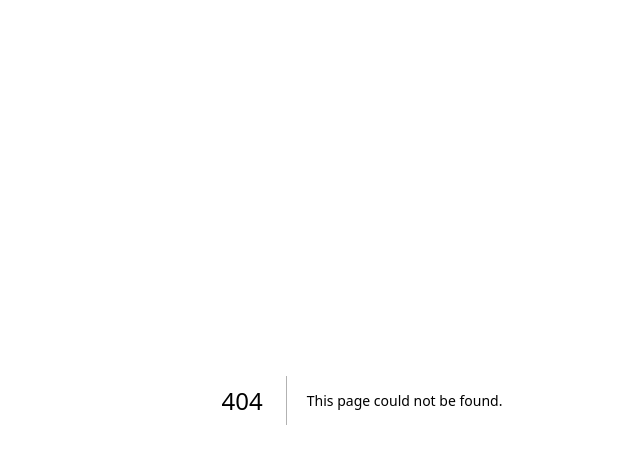
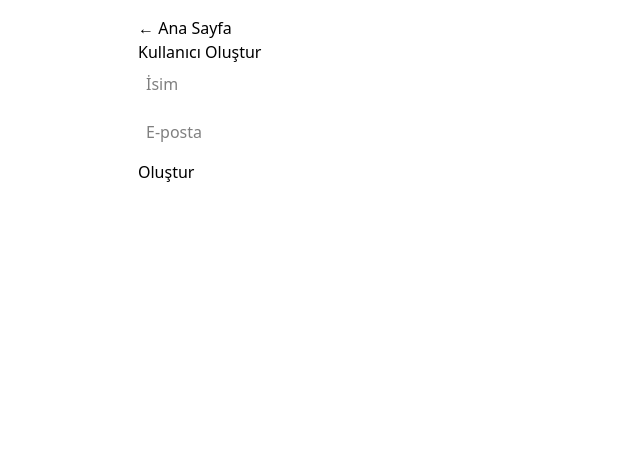
Before and after one commit to ongonmanga-beep/proje, a Next.js app: page /users in a window 1280 px wide. Before the commit this address had no page. Shown: the top 464 px of the page, without its empty margins (278-918 px from the left). Built offline with nearby package versions, Linux system fonts and the light colour scheme.

Commit message:
Kullanıcı sistemi + kullanıcı dashboard
- src/app/api/users/route.ts: kullanıcı CRUD
- src/app/users/page.tsx: kullanıcı oluşturma sayfası
- Ana sayfa: kullanıcı seçimi → portföy dashboard
- Her kullanıcı kendi portföylerini görür

```diff
--- /dev/null
+++ b/src/app/api/users/route.ts
@@ -0,0 +1,20 @@
+import { NextResponse } from "next/server";
+import { db } from "@/db";
+import { users } from "@/db/schema";
+
+export async function GET() {
+  const all = await db.query.users.findMany({
+    with: { portfolios: true },
+  });
+  return NextResponse.json(all);
+}
+
+export async function POST(req: Request) {
+  const { email, name } = await req.json();
+  const result = await db.insert(users).values({
+    id: crypto.randomUUID(),
+    email,
+    name,
+  }).returning();
+  return NextResponse.json(result[0], { status: 201 });
+}
--- a/src/app/page.tsx
+++ b/src/app/page.tsx
@@ -3,24 +3,73 @@
 import { useState, useEffect } from "react";
 import styles from "./page.module.css";
 
-interface Portfolio {
+interface User {
   id: string;
   name: string;
-  holdings: Holding[];
-}
-
-interface Holding {
-  id: string;
-  symbol: string;
-  quantity: number;
-  buyPrice: number;
-  type: string;
+  email: string;
+  portfolios?: any[];
 }
 
 export default function Home() {
-  const [portfolios, setPortfolios] = useState<Portfolio[]>([]);
+  const [users, setUsers] = useState<User[]>([]);
+  const [selectedUser, setSelectedUser] = useState<User | null>(null);
+  const [showCreate, setShowCreate] = useState(false);
+  const [newName, setNewName] = useState("");
+  const [newEmail, setNewEmail] = useState("");
+
+  useEffect(() => {
+    fetch("/api/users").then((r) => r.json()).then(setUsers);
+  }, []);
+
+  const createUser = async () => {
+    if (!newName || !newEmail) return;
+    const res = await fetch("/api/users", {
+      method: "POST",
+      headers: { "Content-Type": "application/json" },
+      body: JSON.stringify({ name: newName, email: newEmail }),
+    });
+    if (res.ok) {
+      const u = await res.json();
+      setUsers((prev) => [...prev, u]);
+      setShowCreate(false);
+    }
+  };
+
+  if (!selectedUser) {
+    return (
+      <main className={styles.main}>
+        <h1 className={styles.title}>Portföy Takip</h1>
+        <div className={styles.list}>
+          {users.map((u) => (
+            <button key={u.id} className={styles.userBtn} onClick={() => setSelectedUser(u)}>
+              <strong>{u.name}</strong>
+              <small>{u.email}</small>
+            </button>
+          ))}
+        </div>
+        {!showCreate ? (
+          <button className={styles.btn} onClick={() => setShowCreate(true)}>
+            + Yeni Kullanıcı
+          </button>
+        ) : (
+          <div className={styles.card}>
+            <input className={styles.input} placeholder="İsim" value={newName}
+              onChange={(e) => setNewName(e.target.value)} />
+            <input className={styles.input} placeholder="E-posta" value={newEmail}
+              onChange={(e) => setNewEmail(e.target.value)} />
+            <button className={styles.btn} onClick={createUser}>Oluştur</button>
+          </div>
+        )}
+      </main>
+    );
+  }
+
+  return <UserDashboard user={selectedUser} />;
+}
+
+function UserDashboard({ user }: { user: User }) {
+  const [portfolios, setPortfolios] = useState<any[]>([]);
   const [name, setName] = useState("");
-  const [userId, setUserId] = useState("default");
 
   useEffect(() => {
     fetch("/api/portfolios").then((r) => r.json()).then(setPortfolios);
@@ -31,30 +80,26 @@ export default function Home() {
     const res = await fetch("/api/portfolios", {
       method: "POST",
       headers: { "Content-Type": "application/json" },
-      body: JSON.stringify({ name, userId }),
+      body: JSON.stringify({ name, userId: user.id }),
     });
     if (res.ok) {
       const p = await res.json();
-      setPortfolios([...portfolios, p]);
+      setPortfolios((prev) => [...prev, p]);
       setName("");
     }
   };
 
   return (
     <main className={styles.main}>
-      <h1 className={styles.title}>Portföy Takip</h1>
+      <h1 className={styles.title}>{user.name}</h1>
       <section className={styles.card}>
-        <h2>Portföy Ekle</h2>
-        <input
-          className={styles.input}
-          value={name}
-          onChange={(e) => setName(e.target.value)}
-          placeholder="Portföy adı"
-        />
+        <h3>Portföy Ekle</h3>
+        <input className={styles.input} value={name}
+          onChange={(e) => setName(e.target.value)} placeholder="Portföy adı" />
         <button className={styles.btn} onClick={add}>Ekle</button>
       </section>
       <section className={styles.list}>
-        {portfolios.map((p) => (
+        {portfolios.filter((p) => p.userId === user.id).map((p) => (
           <a key={p.id} href={`/portfolios/${p.id}`} className={styles.card}>
             <strong>{p.name}</strong>
             <small>{p.holdings?.length || 0} varlık →</small>
--- /dev/null
+++ b/src/app/users/page.tsx
@@ -0,0 +1,32 @@
+"use client";
+
+import { useState } from "react";
+
+export default function UsersPage() {
+  const [email, setEmail] = useState("");
+  const [name, setName] = useState("");
+  const [created, setCreated] = useState<any>(null);
+
+  const createUser = async () => {
+    const res = await fetch("/api/users", {
+      method: "POST",
+      headers: { "Content-Type": "application/json" },
+      body: JSON.stringify({ email, name }),
+    });
+    if (res.ok) {
+      const u = await res.json();
+      setCreated(u);
+    }
+  };
+
+  return (
+    <div style={{ padding: "1rem", maxWidth: 480, margin: "0 auto" }}>
+      <a href="/">← Ana Sayfa</a>
+      <h3>Kullanıcı Oluştur</h3>
+      <input onChange={(e) => setName(e.target.value)} style={{ width: "100%", marginBottom: "0.5rem", padding: "0.5rem" }} placeholder="İsim" />
+      <input onChange={(e) => setEmail(e.target.value)} style={{ width: "100%", marginBottom: "0.5rem", padding: "0.5rem" }} placeholder="E-posta" />
+      <button onClick={createUser}>Oluştur</button>
+      {created && <p>Kullanıcı: {created.id}</p>}
+    </div>
+  );
+}
```
